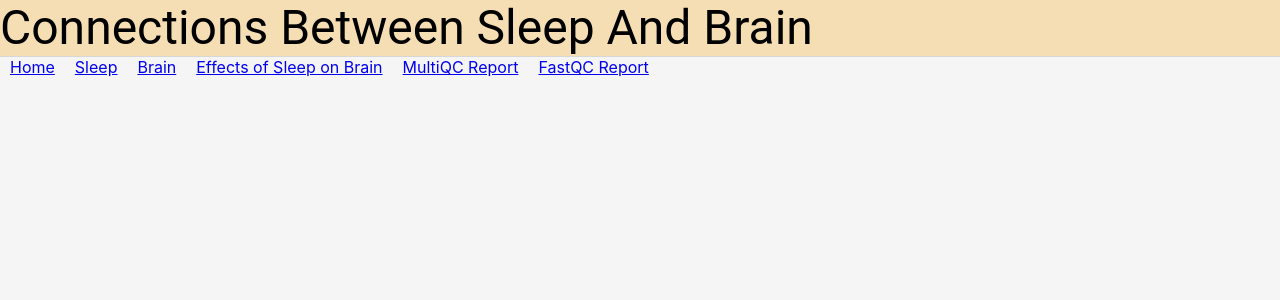
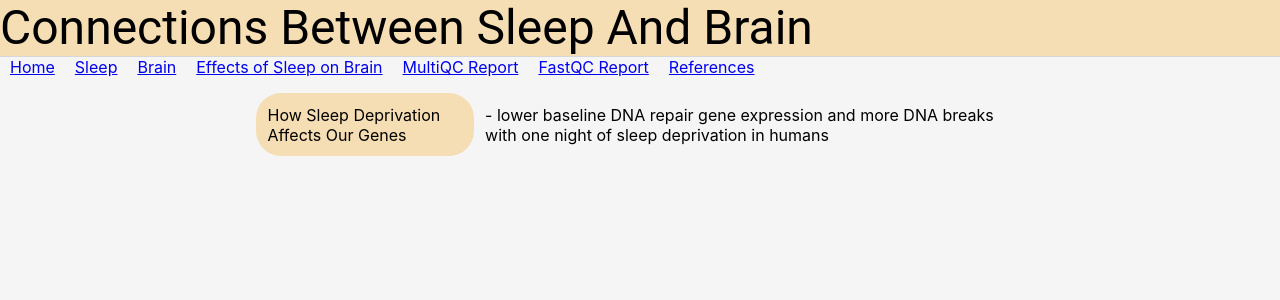
Before and after one commit to johnny-yang-4102/cs_4501_sleep_brain, a React (Create React App) app: page /References in a window 1280 px wide. Shown: the top 300 px of the page. Built offline with nearby package versions, Linux system fonts and the light colour scheme.

Commit message:
Start of References Page

```diff
--- a/src/App.js
+++ b/src/App.js
@@ -10,6 +10,7 @@ import {
 } from "react-router-dom"
 import ScreenBrain from './screens/ScreenBrain';
 import ScreenSleepBrainEffects from './screens/ScreenSleepBrainEffects';
+import References from './screens/References';
 
 import NavBar from './components/NavBar';
 
@@ -50,6 +51,7 @@ function App() {
           <Link style={padding} to="/sleep_brain_effects">Effects of Sleep on Brain</Link>
           <a style={padding}  href="multiqc_report.html">MultiQC Report</a>
           <a style={padding}  href="SRR10139762_2_val_2_fastqc.html">FastQC Report</a>
+          <Link style={padding} to="/References">References</Link>
         </div>
 
         <Routes>
@@ -57,6 +59,7 @@ function App() {
           <Route path="/brain" element={<ScreenBrain />} />
           <Route path="/sleep" element={<ScreenSleep />} />
           <Route path="/sleep_brain_effects" element={<ScreenSleepBrainEffects />} />
+            <Route path="/References" element={<References />} />
         </Routes>
 
       </Router>
--- a/src/components/NavBar.js
+++ b/src/components/NavBar.js
@@ -19,6 +19,7 @@ import ScreenBrain from '../screens/ScreenBrain';
 import ScreenSleepBrainEffects from '../screens/ScreenSleepBrainEffects';
 import ScreenSleep from '../screens/ScreenSleep';
 import ScreenHome from '../screens/ScreenHome';
+import Refernces from '../screens/References';
 import { Button } from '@mui/material';
 
 const pages = ['About', 'Projects', 'Contact'];
--- a/src/index.css
+++ b/src/index.css
@@ -12,3 +12,15 @@ code {
     font-family: source-code-pro, Menlo, Monaco, Consolas, 'Courier New',
     monospace;
 }
+
+.listLink {
+    color: black;
+    background-color: wheat;
+    border-radius: 25px;
+    padding: 1.5%;
+    width:border-box;
+}
+
+.listDesc {
+    padding: 1.5%;
+}
--- /dev/null
+++ b/src/screens/References.js
@@ -0,0 +1,30 @@
+import {Stack} from "@mui/system";
+import {Typography} from "@mui/material";
+import List from '@mui/material/List';
+import ListItem from '@mui/material/ListItem';
+import {Link} from '@mui/material';
+
+//Need to import all of your pictures before using
+
+
+const References = () => {
+    const padding = {
+        padding: 10
+    }
+
+    return (
+        <Stack spacing={4} direction={"column"} justifyContent={"center"} alignItems={"stretch"} marginLeft={30}
+               marginRight={30}>
+            <List>
+                <ListItem><Link className={"listLink"}
+                                href="https://neurosciencenews.com/sleep-deprivation-genetics-10638/" underline="hover"
+                                color={"black"}>How Sleep Deprivation Affects Our Genes
+                </Link><span className={"listDesc"}> - lower baseline DNA repair gene expression and more DNA breaks with one night of sleep deprivation in humans </span></ListItem>
+            </List>
+        </Stack>
+    );
+
+}
+
+
+export default References;
--- a/src/screens/ScreenSleepBrainEffects.js
+++ b/src/screens/ScreenSleepBrainEffects.js
@@ -8,6 +8,7 @@ import {Typography, Grid, Popover} from "@mui/material";
 import React from "react";
 import Image from "mui-image";
 import picIEG from '../images/IEGmapping.jpeg'
+import {blue} from "@mui/material/colors";
 
 const ScreenSleepBrainEffects = () => {
     const padding = {
@@ -16,6 +17,7 @@ const ScreenSleepBrainEffects = () => {
     return (
         <Stack spacing={4} direction={"column"} justifyContent={"center"} alignItems={"center"} marginLeft={30}
                marginRight={30}>
+            <iframe width={"100%"} height={"200%"} allowFullScreen={"true"} src="https://3dmol.csb.pitt.edu/viewer.html?pdb=1AAP&select=chain:A&style=line&select=chain:B&style=line&select=resi:19,23,26;chain:B&style=cartoon;stick&select=resi:19,23,26;chain:B&labelres=backgroundOpacity:0.8;fontSize:14&select=all&style=cartoon:style~rectangle,color~spectrum"/>
             {/* ............................... */}
             {/* 1st section */}
             {/* ............................... */}
@@ -61,7 +63,7 @@ const ScreenSleepBrainEffects = () => {
                                 asleep,
                                 not when they were awake. It took 2 years of training the mice to fall asleep on the
                                 photon
-                                microscope needed to view the dye’s.
+                                microscope needed to view the two dye’s.
                             </Typography>
                         </AccordionDetails>
                     </Accordion>
@@ -93,7 +95,7 @@ const ScreenSleepBrainEffects = () => {
                     <Image src={picIEG} height={"100%"} width={"100%"} justifyContent={"center"} align={"center"}/>
                 </Grid>
                 <Typography style={padding} variant={"body1"}>
-                    The above image is a result of a technique called In situ hybridization. 222 genes were selected
+                    The above image is a result of a technique called <em> In situ hybridization </em>. 222 genes were selected
                     from the microarray data and fixed to a glass slide. They were then exposed to a small piece of
                     single stranded DNA marked with a fluorescent dye. The fluorescent DNA binds to its target, and this
                     can be seen under a microscope. In the above case, we wanted to mark the Arc gene to see where it
```
Lines whose indentation alone changed are shown as unchanged.
